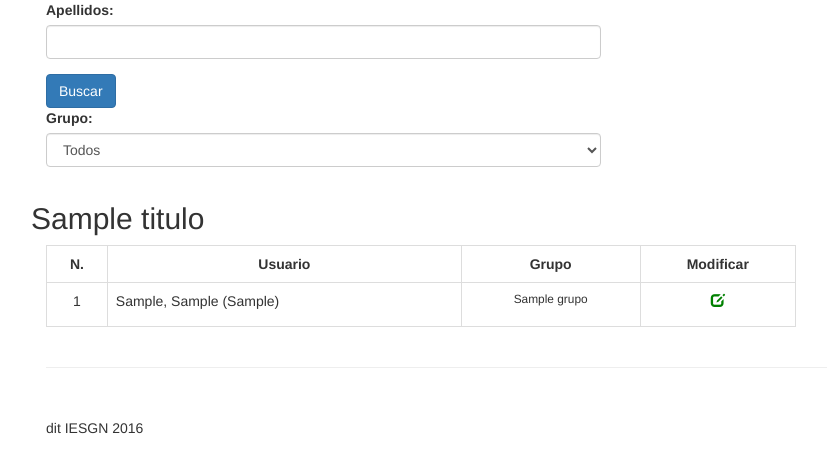
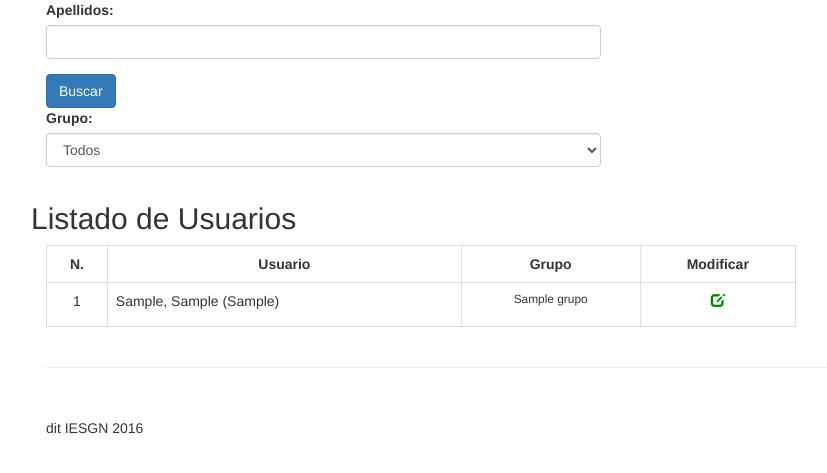
Before and after one commit to iesgn/gestiona_iesgn, a Django app: template usuarios/templates/listar.html in a window 1280 px wide. Shown: the part 201-674 px from the top of the page, without its empty margins (24-851 px from the left). Run offline with Django 3.2, Linux system fonts and the light colour scheme; tables that the repository leaves empty hold one stand-in row (values such as "Sample post"); the template is opened without the code that fills it: values that come from a table or form of the project are taken from there, most other values are stand-ins (such as "Sample title", 1, 10 or a date in 2020); some libraries are stand-ins or nearby versions.

```diff
--- a/usuarios/templates/listar.html
+++ b/usuarios/templates/listar.html
@@ -37,7 +37,7 @@
 </form>
 </div>
 <div class="row">
-<h2>{{titulo}}</h2>
+<h2>Listado de Usuarios</h2>
   <div class="col-md-8">
     <table class="table table-bordered table-hover">
       <tr>
--- a/usuarios/views.py
+++ b/usuarios/views.py
@@ -45,7 +45,7 @@ def listarUsuarios(request):
         filtro["sn"]="" if request.POST["apellidos"]=="" else request.POST["apellidos"]
     lista=ldap.gnBuscar(filtro=filtro)
     lista=getGrupo(lista)
-    info={"titulo":configuracion["titulo"],"resultados":lista,'form':form}
+    info={"resultados":lista,'form':form}
     return render(request,"listar.html",info)
 
 
```
